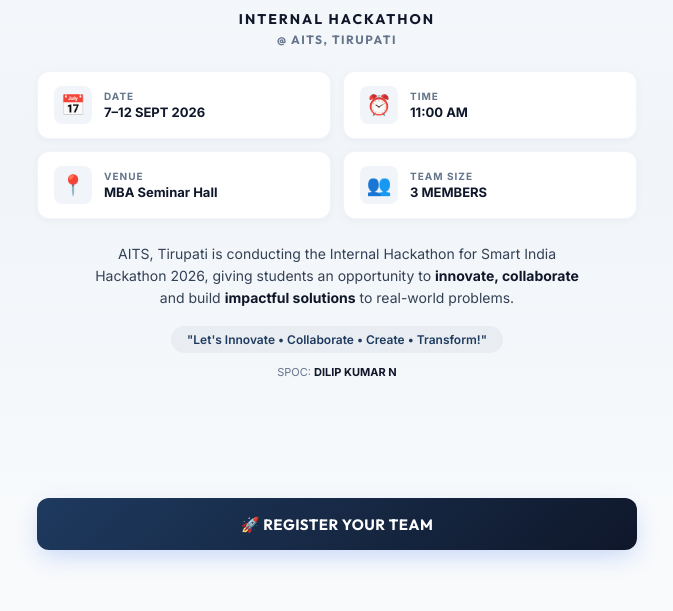
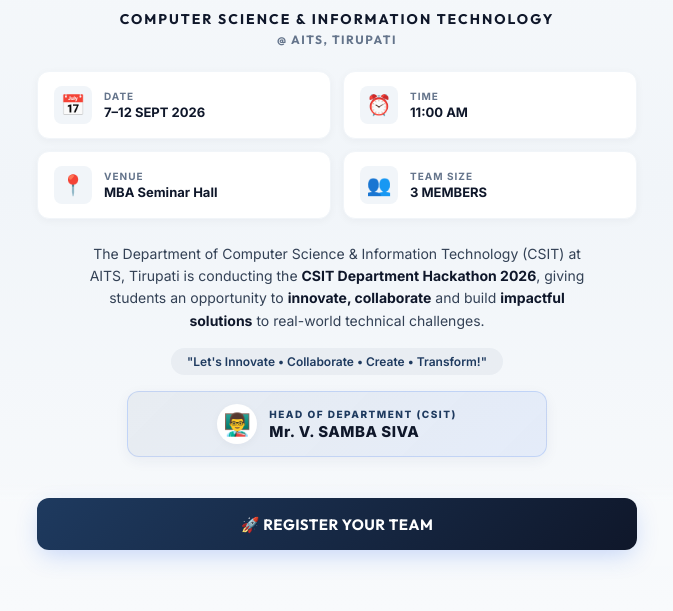
Before and after one commit to nivasonline/sih-regestration, a website: page public/index.html in a window 1280 px wide. Shown: the part 234-845 px from the top of the page, without its empty margins (303-976 px from the left). Before the commit the page ends 800 px from the top, so only its background shows below. Drawn offline with Linux system fonts and the light colour scheme.

Commit message:
Rebrand portal to CSIT Department Hackathon 2026 featuring HOD Mr. V. Samba Siva

```diff
--- a/db.js
+++ b/db.js
@@ -248,14 +248,14 @@
     const conn = executor || pool;
     const [rows] = await conn.query('SELECT MAX(id) AS maxId FROM teams');
     const maxId = rows[0]?.maxId || 0;
-    return `SIH-AITS-${String(maxId + 1).padStart(3, '0')}`;
+    return `CSIT-AITS-${String(maxId + 1).padStart(3, '0')}`;
   } else {
     const res = sqliteDb.exec('SELECT MAX(id) as maxId FROM teams');
     let maxId = 0;
     if (res.length > 0 && res[0].values.length > 0 && res[0].values[0][0] !== null) {
       maxId = res[0].values[0][0];
     }
-    return `SIH-AITS-${String(maxId + 1).padStart(3, '0')}`;
+    return `CSIT-AITS-${String(maxId + 1).padStart(3, '0')}`;
   }
 }
 
--- a/package.json
+++ b/package.json
@@ -1,7 +1,7 @@
 {
-  "name": "sih-2026-registration",
+  "name": "csit-2026-registration",
   "version": "1.0.0",
-  "description": "Smart India Hackathon 2026 - Internal Hackathon Registration Portal @ AITS, Tirupati",
+  "description": "CSIT Department Hackathon 2026 Registration Portal @ AITS, Tirupati",
   "main": "server.js",
   "scripts": {
     "start": "node server.js",
--- a/public/css/style.css
+++ b/public/css/style.css
@@ -330,27 +330,80 @@
   color: var(--text-primary);
 }
 
-/* ── Tagline & SPOC ── */
+/* ── Tagline & Leadership ── */
 .tagline {
   font-size: 12px;
   font-weight: 600;
   color: var(--accent-navy);
   text-align: center;
-  margin-bottom: 12px;
+  margin-bottom: 16px;
   background: rgba(30, 58, 95, 0.05);
   padding: 6px 16px;
   border-radius: var(--radius-full);
 }
 
-.spoc-badge {
-  font-size: 11px;
-  color: var(--text-muted);
-  text-align: center;
-  margin-bottom: 20px;
+.leadership-badges {
+  display: flex;
+  flex-direction: column;
+  align-items: center;
+  gap: 10px;
+  margin-bottom: 24px;
+  width: 100%;
+  max-width: 420px;
 }
 
-.spoc-badge strong {
+.hod-badge {
+  display: flex;
+  align-items: center;
+  gap: 12px;
+  padding: 12px 20px;
+  background: linear-gradient(135deg, rgba(30, 58, 95, 0.06) 0%, rgba(37, 99, 235, 0.08) 100%);
+  border: 1px solid rgba(37, 99, 235, 0.18);
+  border-radius: var(--radius-md);
+  box-shadow: 0 4px 14px rgba(30, 58, 95, 0.06);
+  width: 100%;
+  justify-content: center;
+  transition: transform var(--duration-fast) var(--ease-out);
+}
+
+.hod-badge:hover {
+  transform: translateY(-2px);
+  box-shadow: 0 6px 20px rgba(37, 99, 235, 0.12);
+}
+
+.hod-icon {
+  font-size: 22px;
+  background: var(--bg-card);
+  width: 40px;
+  height: 40px;
+  display: flex;
+  align-items: center;
+  justify-content: center;
+  border-radius: var(--radius-full);
+  box-shadow: var(--shadow-sm);
+  flex-shrink: 0;
+}
+
+.hod-info {
+  display: flex;
+  flex-direction: column;
+  align-items: flex-start;
+  gap: 2px;
+}
+
+.hod-title {
+  font-size: 10px;
+  font-weight: 800;
+  letter-spacing: 1.5px;
+  color: var(--accent-navy);
+  text-transform: uppercase;
+}
+
+.hod-name {
+  font-size: 15px;
+  font-weight: 800;
   color: var(--text-primary);
+  letter-spacing: 0.5px;
 }
 
 /* ── Sticky CTA ── */
--- a/public/index.html
+++ b/public/index.html
@@ -3,11 +3,11 @@
 <head>
   <meta charset="UTF-8">
   <meta name="viewport" content="width=device-width, initial-scale=1.0, maximum-scale=1.0, user-scalable=no">
-  <meta name="description" content="Register your team for the Smart India Hackathon 2026 Internal Hackathon at AITS, Tirupati. Innovate, Collaborate, Create, Transform!">
+  <meta name="description" content="Register your team for the CSIT Department Hackathon 2026 at AITS, Tirupati. Conducted by Department of Computer Science and Information Technology. HOD: Mr. V. Samba Siva. Innovate, Collaborate, Create, Transform!">
   <meta name="theme-color" content="#0f172a">
   <meta name="apple-mobile-web-app-capable" content="yes">
   <meta name="apple-mobile-web-app-status-bar-style" content="black-translucent">
-  <title>SIH 2026 — Internal Hackathon Registration | AITS, Tirupati</title>
+  <title>CSIT Department Hackathon 2026 — Registration | AITS, Tirupati</title>
   <link rel="preconnect" href="https://fonts.googleapis.com">
   <link rel="preconnect" href="https://fonts.gstatic.com" crossorigin>
   <link href="https://fonts.googleapis.com/css2?family=Inter:wght@400;500;600;700;800;900&family=Outfit:wght@400;500;600;700;800;900&display=swap" rel="stylesheet">
@@ -23,19 +23,19 @@
     <div class="home-content">
       <!-- Top Badge -->
       <div class="org-badge">
-        <span>Institute Innovation Cell (IIC)</span>
+        <span>Department of Computer Science & Information Technology (CSIT)</span>
       </div>
 
       <!-- Hero -->
       <div class="hero-section">
-        <div class="flag-accent">🇮🇳</div>
+        <div class="flag-accent">💻</div>
         <h1 class="hero-title">
-          <span class="hero-pre">SMART INDIA HACKATHON</span>
+          <span class="hero-pre">CSIT DEPARTMENT HACKATHON</span>
           <span class="hero-year">2026</span>
         </h1>
         <div class="hero-divider"></div>
         <div class="hero-subtitle">
-          <span>INTERNAL HACKATHON</span>
+          <span>COMPUTER SCIENCE & INFORMATION TECHNOLOGY</span>
           <span class="hero-at">@ AITS, TIRUPATI</span>
         </div>
       </div>
@@ -74,9 +74,9 @@
 
       <!-- Description -->
       <p class="home-desc">
-        AITS, Tirupati is conducting the Internal Hackathon for Smart India Hackathon 2026,
-        giving students an opportunity to <strong>innovate, collaborate</strong> and build
-        <strong>impactful solutions</strong> to real-world problems.
+        The Department of Computer Science & Information Technology (CSIT) at AITS, Tirupati is conducting the
+        <strong>CSIT Department Hackathon 2026</strong>, giving students an opportunity to <strong>innovate, collaborate</strong> and build
+        <strong>impactful solutions</strong> to real-world technical challenges.
       </p>
 
       <!-- Tagline -->
@@ -84,9 +84,15 @@
         "Let's Innovate • Collaborate • Create • Transform!"
       </div>
 
-      <!-- SPOC -->
-      <div class="spoc-badge">
-        SPOC: <strong>DILIP KUMAR N</strong>
+      <!-- Leadership Badges -->
+      <div class="leadership-badges">
+        <div class="hod-badge">
+          <span class="hod-icon">👨‍🏫</span>
+          <div class="hod-info">
+            <span class="hod-title">HEAD OF DEPARTMENT (CSIT)</span>
+            <span class="hod-name">Mr. V. SAMBA SIVA</span>
+          </div>
+        </div>
       </div>
     </div>
 
@@ -501,7 +507,7 @@
       <!-- Team Number Card -->
       <div class="team-number-card animate-scale-in">
         <div class="tn-label">YOUR TEAM NUMBER</div>
-        <div class="tn-value" id="success-team-number">SIH-AITS-001</div>
+        <div class="tn-value" id="success-team-number">CSIT-AITS-001</div>
         <div class="tn-note">Keep this Team Number safe for future communication.</div>
       </div>
 
--- a/public/js/admin.js
+++ b/public/js/admin.js
@@ -1,5 +1,5 @@
 /* ═══════════════════════════════════════════════════════════════════════════
-   SIH 2026 — ADMIN PANEL LOGIC
+   CSIT 2026 — ADMIN PANEL LOGIC
    ═══════════════════════════════════════════════════════════════════════════ */
 
 let adminToken = sessionStorage.getItem('adminToken') || '';
--- a/public/js/app.js
+++ b/public/js/app.js
@@ -417,9 +417,9 @@
 <body>
   <div class="card">
     <div class="header">
-      <h1>🇮🇳 SMART INDIA HACKATHON</h1>
+      <h1>💻 CSIT DEPARTMENT HACKATHON</h1>
       <div class="year">2026</div>
-      <div class="sub">INTERNAL HACKATHON @ AITS, TIRUPATI</div>
+      <div class="sub">COMPUTER SCIENCE & INFORMATION TECHNOLOGY @ AITS, TIRUPATI</div>
     </div>
     <div class="team-num">
       <div class="label">Team Number</div>
@@ -447,8 +447,8 @@
       <div class="event-row">📍 MBA Seminar Hall / E-Classroom</div>
     </div>
     <div class="footer">
-      <p>Institute Innovation Cell (IIC) & Entrepreneurship, Startup and Innovation Cell</p>
-      <p style="margin-top:4px;">SPOC: DILIP KUMAR N</p>
+      <p><strong>Department of Computer Science & Information Technology (CSIT)</strong></p>
+      <p style="margin-top:4px;">Head of Department: <strong>Mr. V. Samba Siva</strong></p>
       <p style="margin-top:8px;font-style:italic;">"Let's Innovate • Collaborate • Create • Transform!"</p>
     </div>
   </div>
@@ -463,7 +463,7 @@
     // Fallback: download as file
     const a = document.createElement('a');
     a.href = url;
-    a.download = `SIH_2026_Confirmation_${registrationResult.teamNumber}.html`;
+    a.download = `CSIT_2026_Confirmation_${registrationResult.teamNumber}.html`;
     document.body.appendChild(a);
     a.click();
     document.body.removeChild(a);
--- a/routes/api.js
+++ b/routes/api.js
@@ -161,7 +161,7 @@
     const csv = parser.parse(data);
 
     res.setHeader('Content-Type', 'text/csv');
-    res.setHeader('Content-Disposition', 'attachment; filename=SIH_2026_Registrations.csv');
+    res.setHeader('Content-Disposition', 'attachment; filename=CSIT_2026_Registrations.csv');
     res.send(csv);
   } catch (error) {
     console.error('Export error:', error);
```
Also changed, not shown: email.js (+7 -7 lines), public/admin.html (+4 -4 lines).
